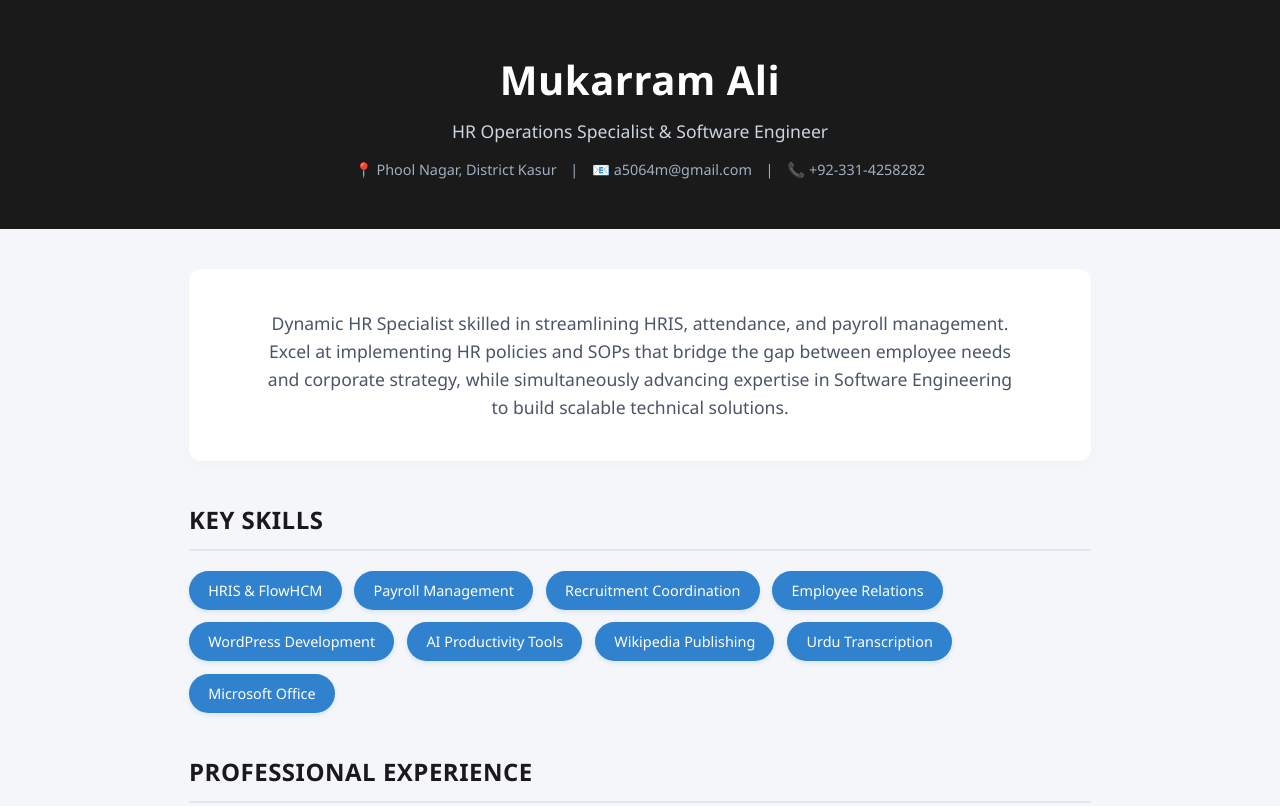
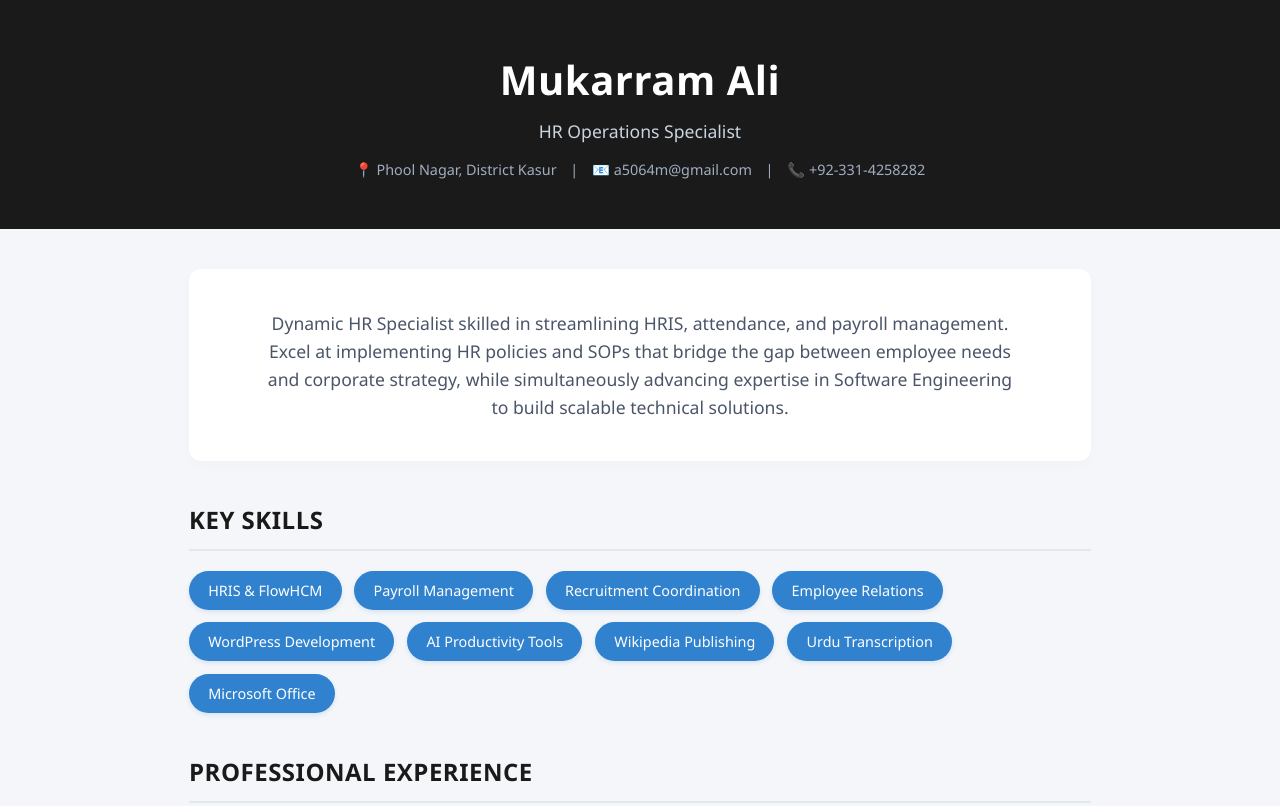
Before and after one commit to Mukarram0127/mukarram0127.github.io, a plain HTML site: page index.html in a window 1280 px wide. Shown: the top 806 px of the page. Drawn offline with Linux system fonts and the light colour scheme.

Commit message:
Update index.html

```diff
--- a/index.html
+++ b/index.html
@@ -61,7 +61,7 @@
 
     <header>
         <h1>Mukarram Ali</h1>
-        <p>HR Operations Specialist & Software Engineer</p>
+        <p>HR Operations Specialist</p>
         <div class="contact-info">
             <span>📍 Phool Nagar, District Kasur</span> |
             <span>📧 a5064m@gmail.com</span> |
```
